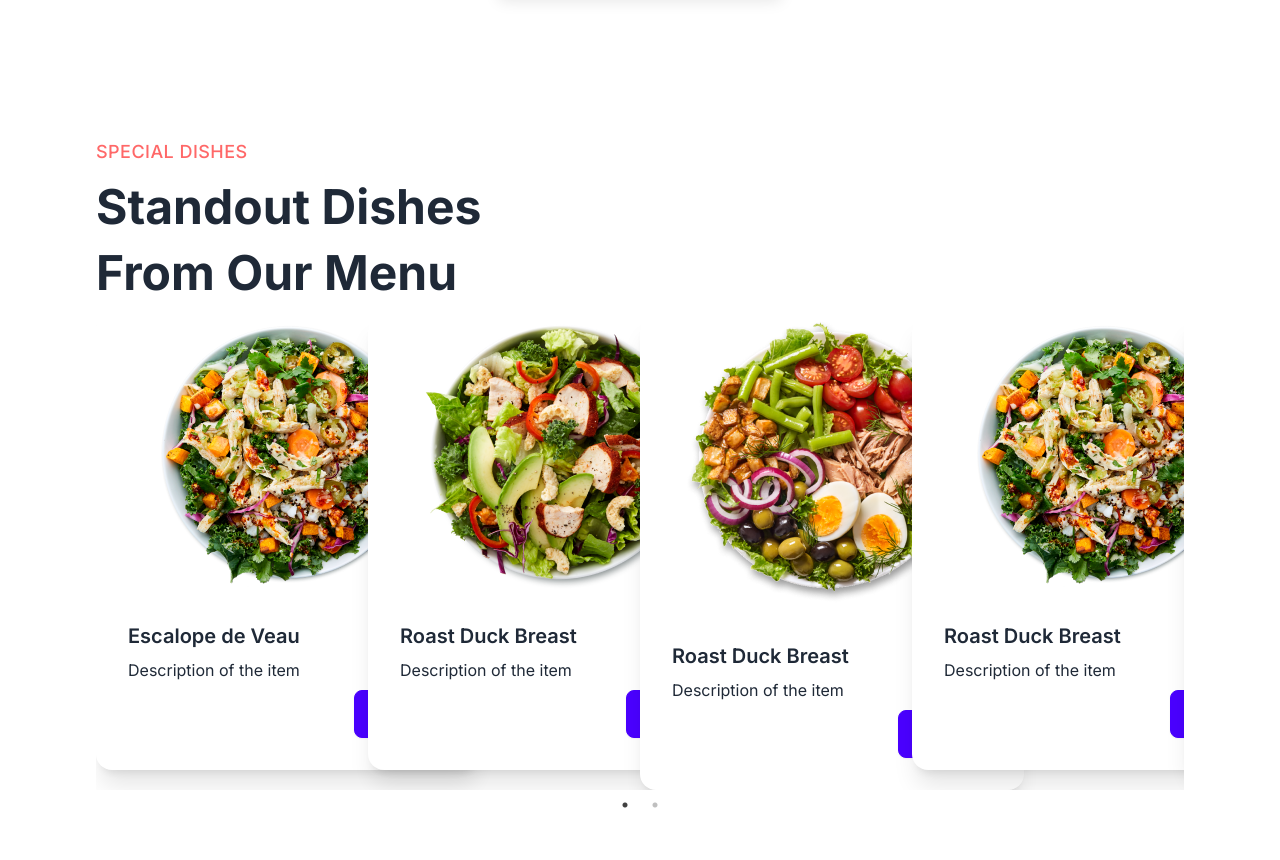
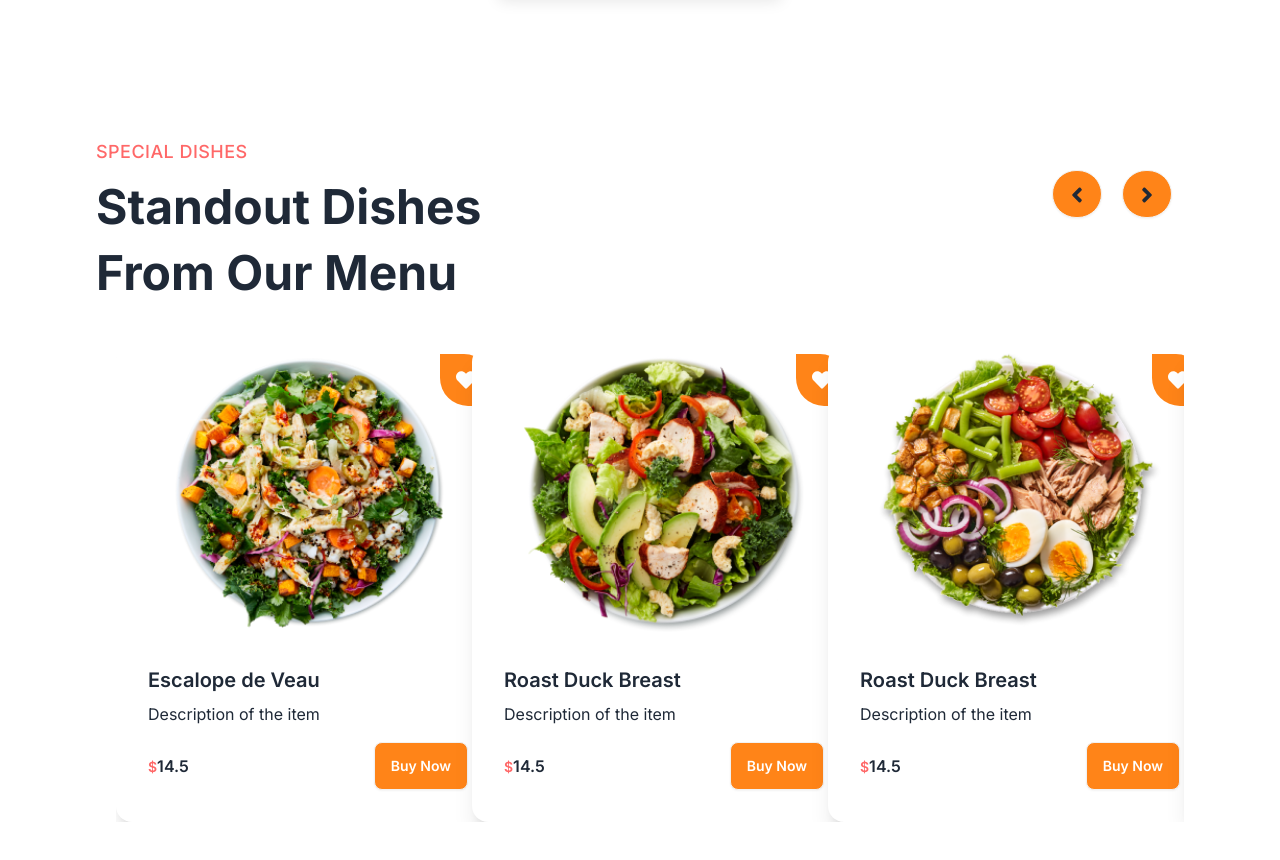
Before and after one commit to ManushaGunathilaka/food-website, a React (Vite) app in the folder food-client/: page / in a window 1280 px wide. Shown: the part 1540-2400 px from the top of the page. Built offline with nearby package versions, Linux system fonts and the light colour scheme.

Commit message:
created special dishes section

```diff
--- a/food-client/src/App.css
+++ b/food-client/src/App.css
@@ -18,3 +18,7 @@ header {
 .title {
   @apply text-4xl md:text-5xl font-bold my-2 md:leading-snug leading-snug;
 }
+
+.heartStar {
+  border-radius: 0px 28px 0px 28px;
+}
--- a/food-client/src/components/Card.jsx
+++ b/food-client/src/components/Card.jsx
@@ -1,18 +1,42 @@
-import React from "react";
+import React, { useState } from "react";
+import { Link } from "react-router-dom";
+import { FaHeart } from "react-icons/fa";
+const Card = ({ item }) => {
+  const [isHeartFillted, setIsHeartFillted] = useState(false);
 
-const Card = ({ item }) => {
+  const handleHeartClick = () => {
+    setIsHeartFillted(!isHeartFillted);
+  };
   return (
-    <div>
-      <div className="card bg-base-100 w-96 shadow-xl">
+    <div className="card bg-base-100 w-96 shadow-xl">
+      <div
+        className={`rating gap-1 absolute right-2 top-2 p-4 heartStar bg-orange ${
+          isHeartFillted ? "text-rose-500" : "text-white"
+        }`}
+        onClick={handleHeartClick}
+      >
+        <FaHeart className="h-5 w-5 cursor-pointer" />
+      </div>
+      <Link to={`/menu/${item._id}`}>
         <figure>
-          <img src={item.image} alt="Shoes" />
+          <img
+            src={item.image}
+            alt=""
+            className="hover:scale-105 transition-all duration-200 md:h-72"
+          />
         </figure>
-        <div className="card-body">
+      </Link>
+      <div className="card-body">
+        <Link to={`/menu/${item._id}`}>
           <h2 className="card-title">{item.name}</h2>
-          <p>Description of the item</p>
-          <div className="card-actions justify-end">
-            <button className="btn btn-primary">Buy Now</button>
-          </div>
+        </Link>
+        <p>Description of the item</p>
+        <div className="card-actions justify-between items-center mt-2">
+          <h5 className="font-semibold">
+            <span className="text-sm text-red">$</span>
+            {item.price}
+          </h5>
+          <button className="btn bg-orange text-white">Buy Now</button>
         </div>
       </div>
     </div>
--- a/food-client/src/pages/home/SpecialDishes.jsx
+++ b/food-client/src/pages/home/SpecialDishes.jsx
@@ -3,6 +3,34 @@ import "slick-carousel/slick/slick.css";
 import "slick-carousel/slick/slick-theme.css";
 import Slider from "react-slick";
 import Card from "../../components/Card";
+import {} from "react-icons/fa6";
+import { FaAngleLeft, FaAngleRight } from "react-icons/fa";
+
+const simpleNextArrow = (props) => {
+  const { className, style, onClick } = props;
+  return (
+    <div
+      className={className}
+      style={{ ...style, display: "block", background: "red" }}
+      onClick={onClick}
+    >
+      NEXT
+    </div>
+  );
+};
+
+const simplePrevArrow = (props) => {
+  const { className, style, onClick } = props;
+  return (
+    <div
+      className={className}
+      style={{ ...style, display: "block", background: "green" }}
+      onClick={onClick}
+    >
+      BACK
+    </div>
+  );
+};
 
 const SpecialDishes = () => {
   const [recipies, setRecipies] = useState([]);
@@ -24,8 +52,8 @@ const SpecialDishes = () => {
     dots: true,
     infinite: false,
     speed: 500,
-    slidesToShow: 4,
-    slidesToScroll: 4,
+    slidesToShow: 3,
+    slidesToScroll: 3,
     initialSlide: 0,
     responsive: [
       {
@@ -53,21 +81,43 @@ const SpecialDishes = () => {
         },
       },
     ],
+
+    nextArrow: <simpleNextArrow />,
+    prevArrow: <simplePrevArrow />,
   };
 
   return (
-    <div className="section-container my-20">
+    <div className="section-container my-20 relative">
       <div>
         <p className="subtitle">Special Dishes</p>
         <h2 className="title md:w-[450px]">Standout Dishes From Our Menu</h2>
       </div>
-      <div className="slider-container">
-        <Slider {...settings}>
-          {recipies.map((item, i) => (
-            <Card key={i} item={item} />
-          ))}
-        </Slider>
+
+      {/*arrow button */}
+      <div className="md:absolute right-3 top-8 mb-10 md:mr-24">
+        <button
+          onClick={() => slider?.current.slickPrev()}
+          className="btn p-2 rounded-full ml-5 bg-orange"
+        >
+          <FaAngleLeft className="w-8 h-8 p-1" />
+        </button>
+        <button
+          onClick={() => slider?.current.slickNext()}
+          className="btn p-2 rounded-full ml-5 bg-orange"
+        >
+          <FaAngleRight className="w-8 h-8 p-1" />
+        </button>
       </div>
+
+      <Slider
+        ref={slider}
+        {...settings}
+        className="overflow-hidden mt-10 space-x-5"
+      >
+        {recipies.map((item, i) => (
+          <Card key={i} item={item} />
+        ))}
+      </Slider>
     </div>
   );
 };
```
